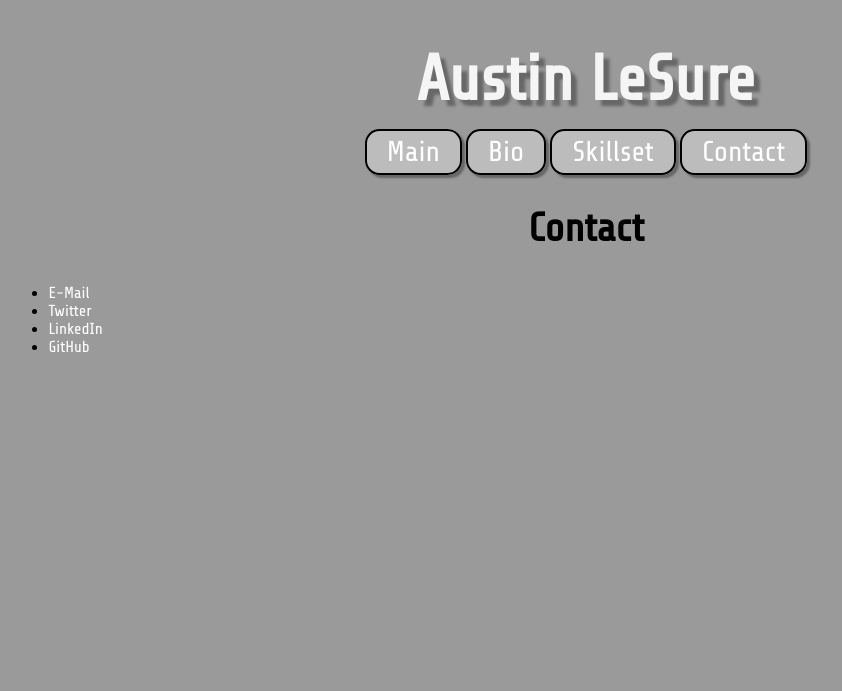
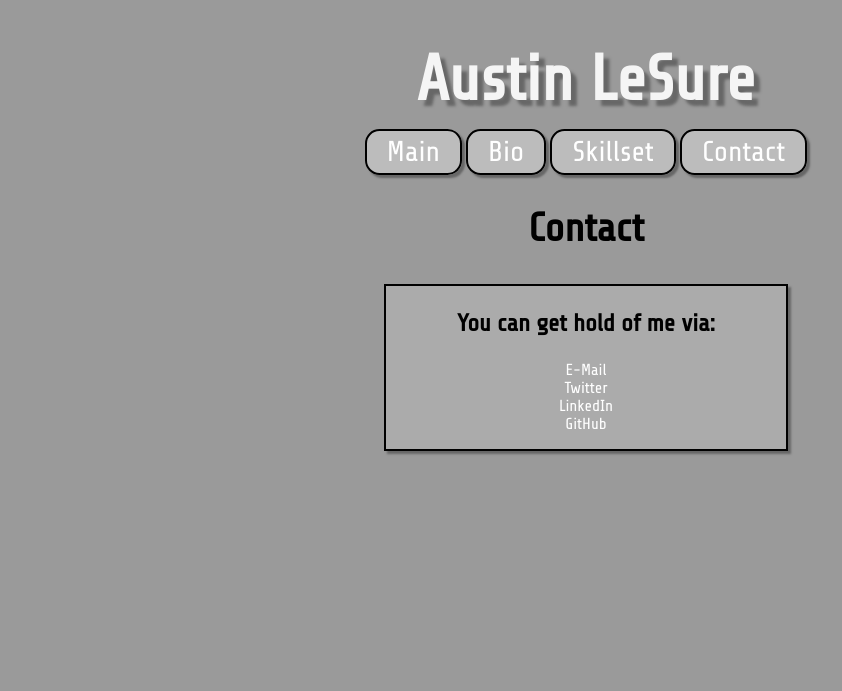
Before and after one commit to austinlesure/austinlesure.com, a Flask app: page /contact in a window 1280 px wide. Shown: the top 691 px of the page, without its empty margins (54-896 px from the left). Run offline with Flask 2, Linux system fonts and the light colour scheme.

Commit message:
added box div to contact.html

```diff
--- a/templates/contact.html
+++ b/templates/contact.html
@@ -1,10 +1,13 @@
 {% extends "base.html" %}
 
 {% block content %}
-	<ul>
-		<li><a href="mailto:austin.lesure@gmail.com">E-Mail</a></li>
-		<li><a href="https://twitter.com/AustinLeSure">Twitter</a></li>
-		<li><a href="https://www.linkedin.com/in/austin-lesure-99a75231/">LinkedIn</a></li>
-		<li><a href="https://github.com/austinlesure">GitHub</a></li>
-	</ul>
+	<div class='box'>
+		<h3>You can get hold of me via:</h3>
+			<ul class='contact'>
+				<li><a href="mailto:austin.lesure@gmail.com">E-Mail</a></li>
+				<li><a href="https://twitter.com/AustinLeSure">Twitter</a></li>
+				<li><a href="https://www.linkedin.com/in/austin-lesure-99a75231/">LinkedIn</a></li>
+				<li><a href="https://github.com/austinlesure">GitHub</a></li>
+			</ul>
+	</div>
 {% endblock %}
```
